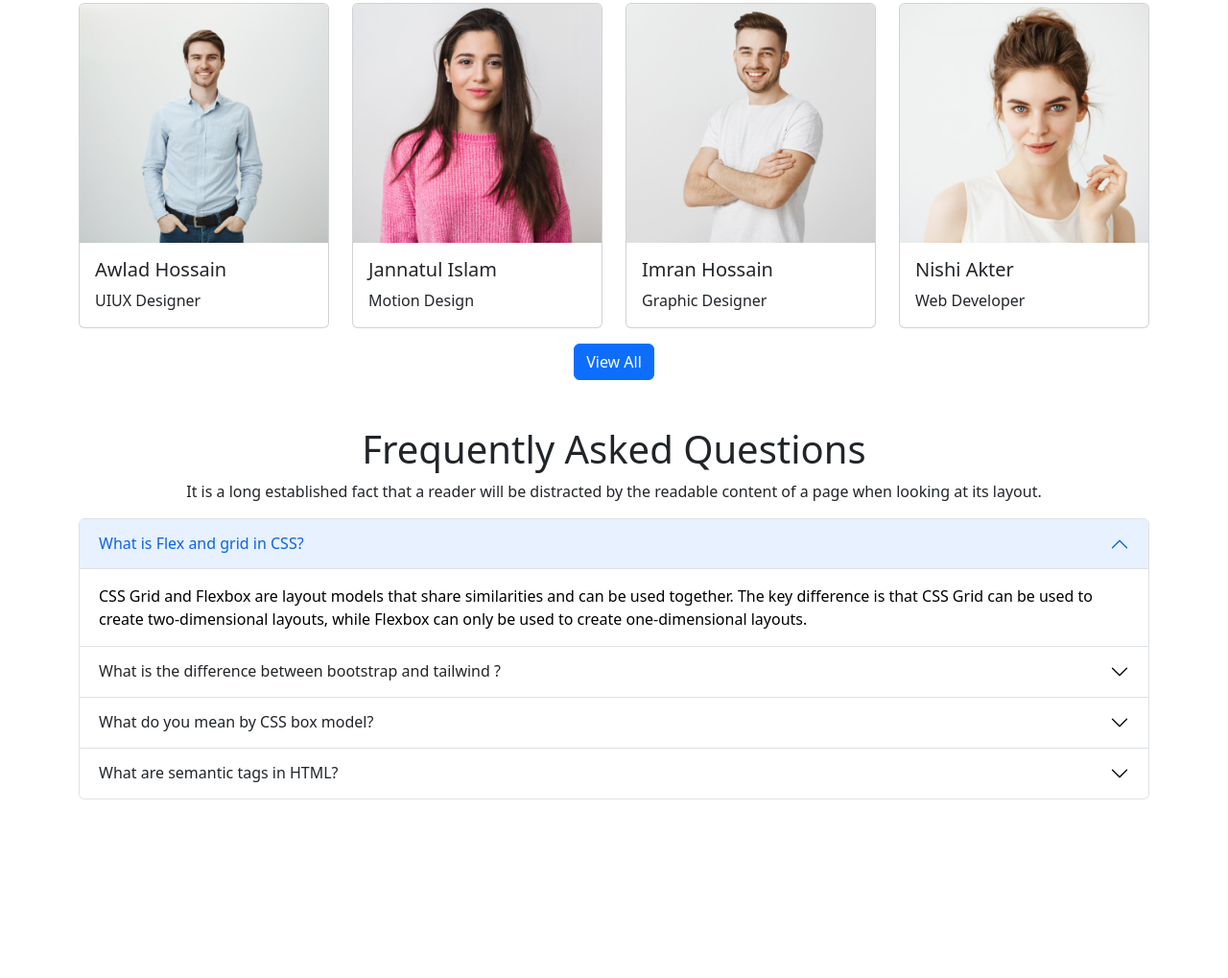
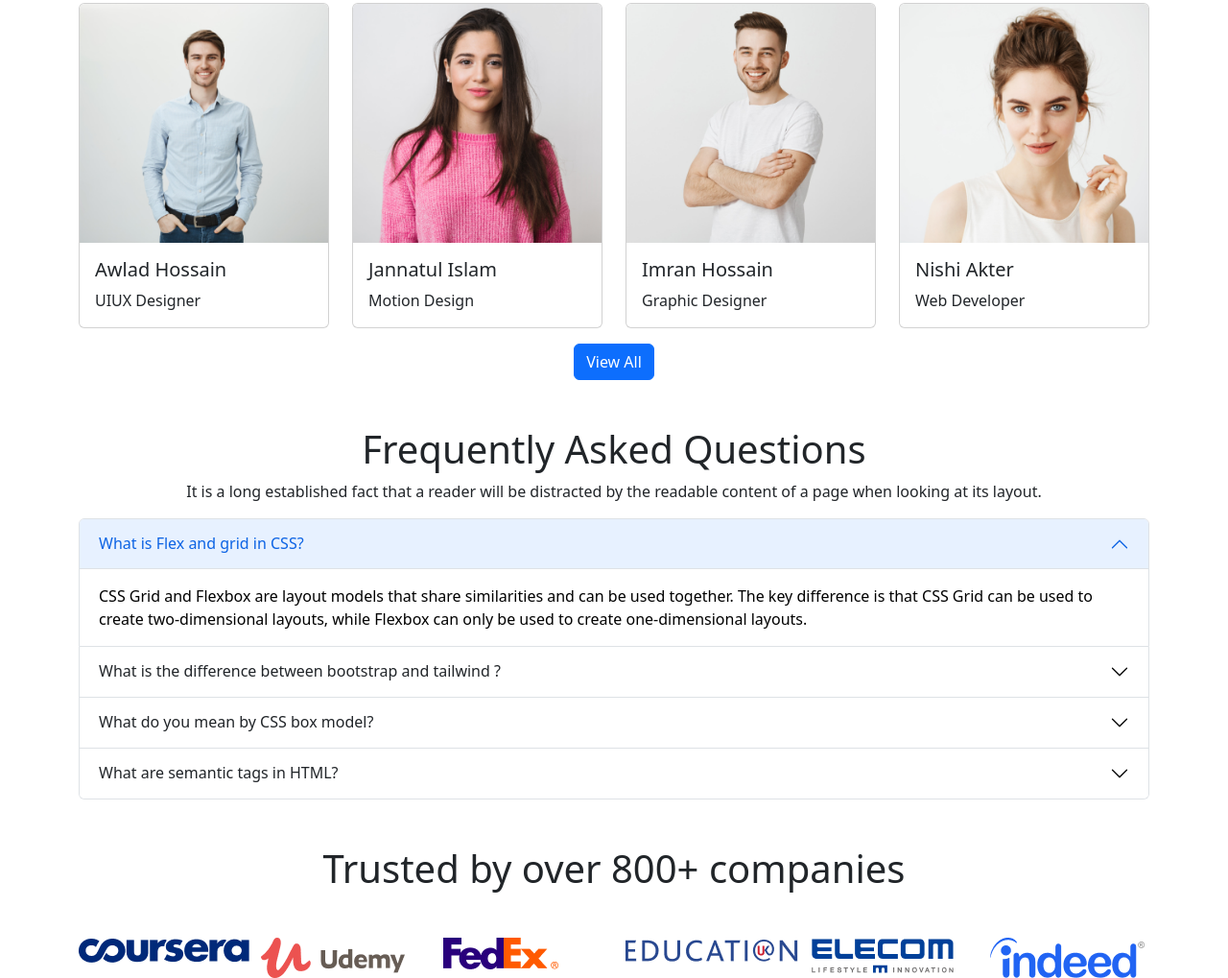
Before and after one commit to mfitafhim/learning-website, a plain HTML site: page index.html in a window 1280 px wide. Shown: the part 2025-3044 px from the top of the page at 96% size. Before the commit the page ends 2858 px from the top, so only its background shows below. Drawn offline with nearby package versions, Linux system fonts and the light colour scheme.

Commit message:
company part added

```diff
--- a/index.html
+++ b/index.html
@@ -579,6 +579,31 @@
         </div>
       </section>
       <!-- question part end -->
+      <!-- company part start -->
+      <section class="mt-5">
+        <h1 class="text-center">Trusted by over 800+ companies</h1>
+        <div class="row mt-5">
+          <div class="d-none d-xl-block col-xl-2">
+            <img src="images/company/company-1.png" alt="" />
+          </div>
+          <div class="d-none d-xl-block col-xl-2">
+            <img src="images/company/company-2.png" alt="" />
+          </div>
+          <div class="d-none d-xl-block col-xl-2">
+            <img src="images/company/company-3.png" alt="" />
+          </div>
+          <div class="d-none d-xl-block col-xl-2">
+            <img src="images/company/company-4.png" alt="" />
+          </div>
+          <div class="d-none d-xl-block col-xl-2">
+            <img src="images/company/company-5.png" alt="" />
+          </div>
+          <div class="d-none d-xl-block col-xl-2">
+            <img src="images/company/company-6.png" alt="" />
+          </div>
+        </div>
+      </section>
+      <!-- company part end -->
     </main>
     <script
       src="https://cdn.jsdelivr.net/npm/bootstrap@5.2.0/dist/js/bootstrap.bundle.min.js"
```
